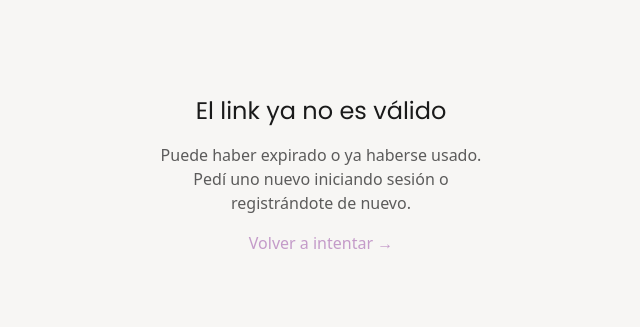
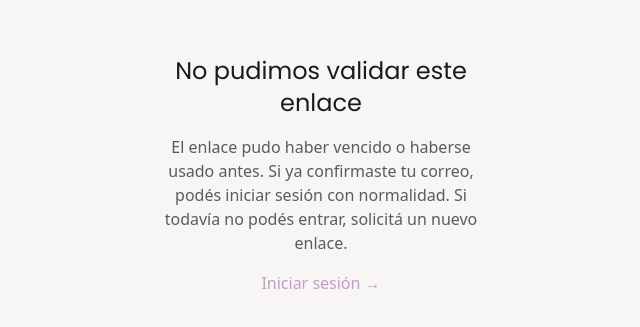
Before and after one commit to queridamama/valentiaenmovimiento, a Next.js app: page /auth/error in a window 1280 px wide. Shown: the part 225-552 px from the top of the page, without its empty margins (319-959 px from the left). Built offline with nearby package versions, Linux system fonts and the light colour scheme.

Commit message:
Mostrar orientación clara si el link de confirmación ya fue consumido

```diff
--- a/app/auth/error/page.tsx
+++ b/app/auth/error/page.tsx
@@ -1,15 +1,25 @@
 import Link from "next/link";
 
-export default function AuthErrorPage() {
+export default async function AuthErrorPage({
+  searchParams,
+}: {
+  searchParams: Promise<{ estado?: string }>;
+}) {
+  const { estado } = await searchParams;
+  const regresoSinCodigo = estado === "confirmacion";
+
   return (
     <main className="mx-auto flex min-h-screen max-w-sm flex-col items-center justify-center gap-4 px-6 text-center">
-      <h1 className="font-display text-2xl">El link ya no es válido</h1>
+      <h1 className="font-display text-2xl">
+        {regresoSinCodigo ? "¡Ya podés intentar ingresar!" : "No pudimos validar este enlace"}
+      </h1>
       <p className="text-texto/70">
-        Puede haber expirado o ya haberse usado. Pedí uno nuevo iniciando
-        sesión o registrándote de nuevo.
+        {regresoSinCodigo
+          ? "Tu correo puede haberse confirmado correctamente. Iniciá sesión con el email y la contraseña que elegiste para continuar en Valentía."
+          : "El enlace pudo haber vencido o haberse usado antes. Si ya confirmaste tu correo, podés iniciar sesión con normalidad. Si todavía no podés entrar, solicitá un nuevo enlace."}
       </p>
       <Link href="/login" className="text-acento">
-        Volver a intentar →
+        Iniciar sesión →
       </Link>
     </main>
   );
```
